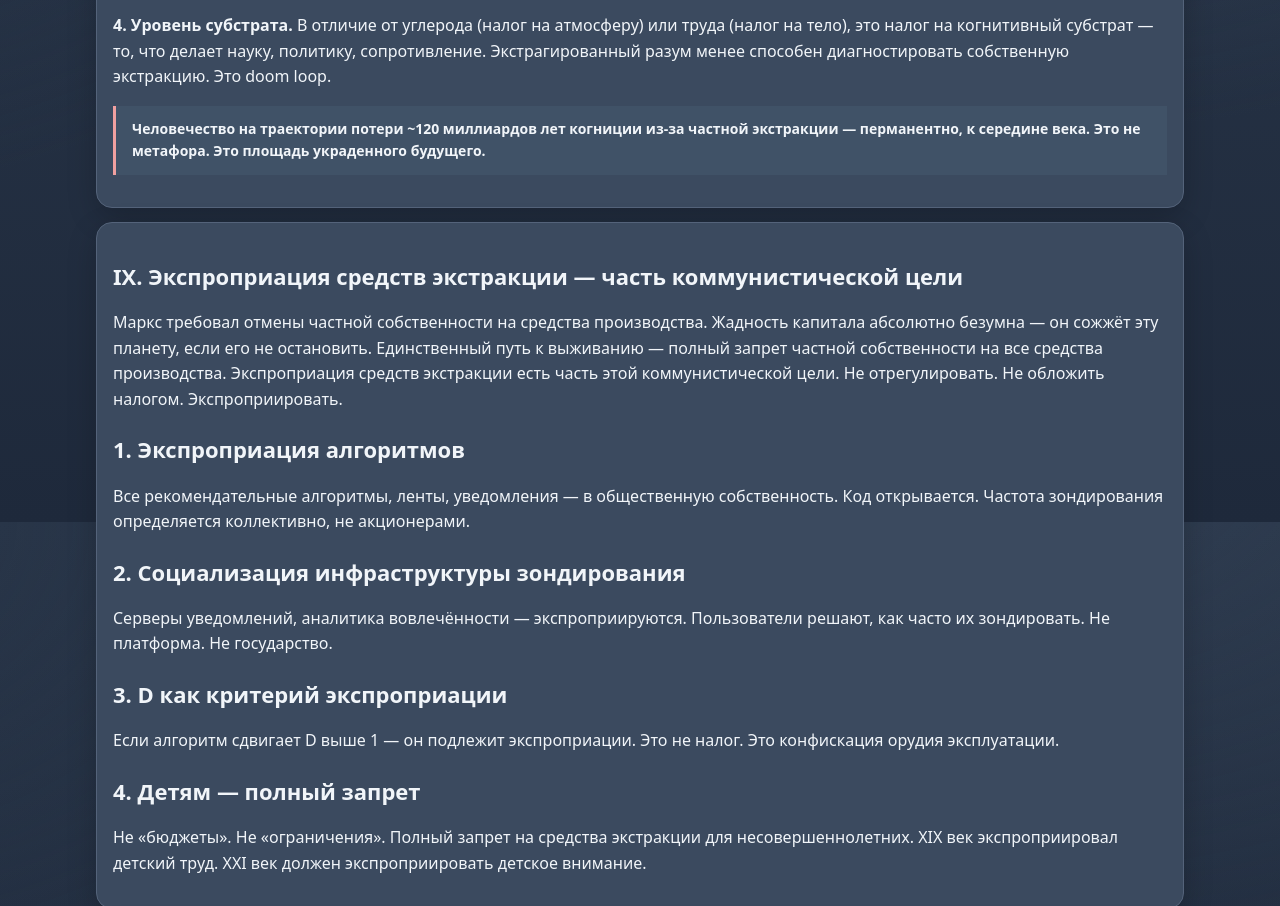
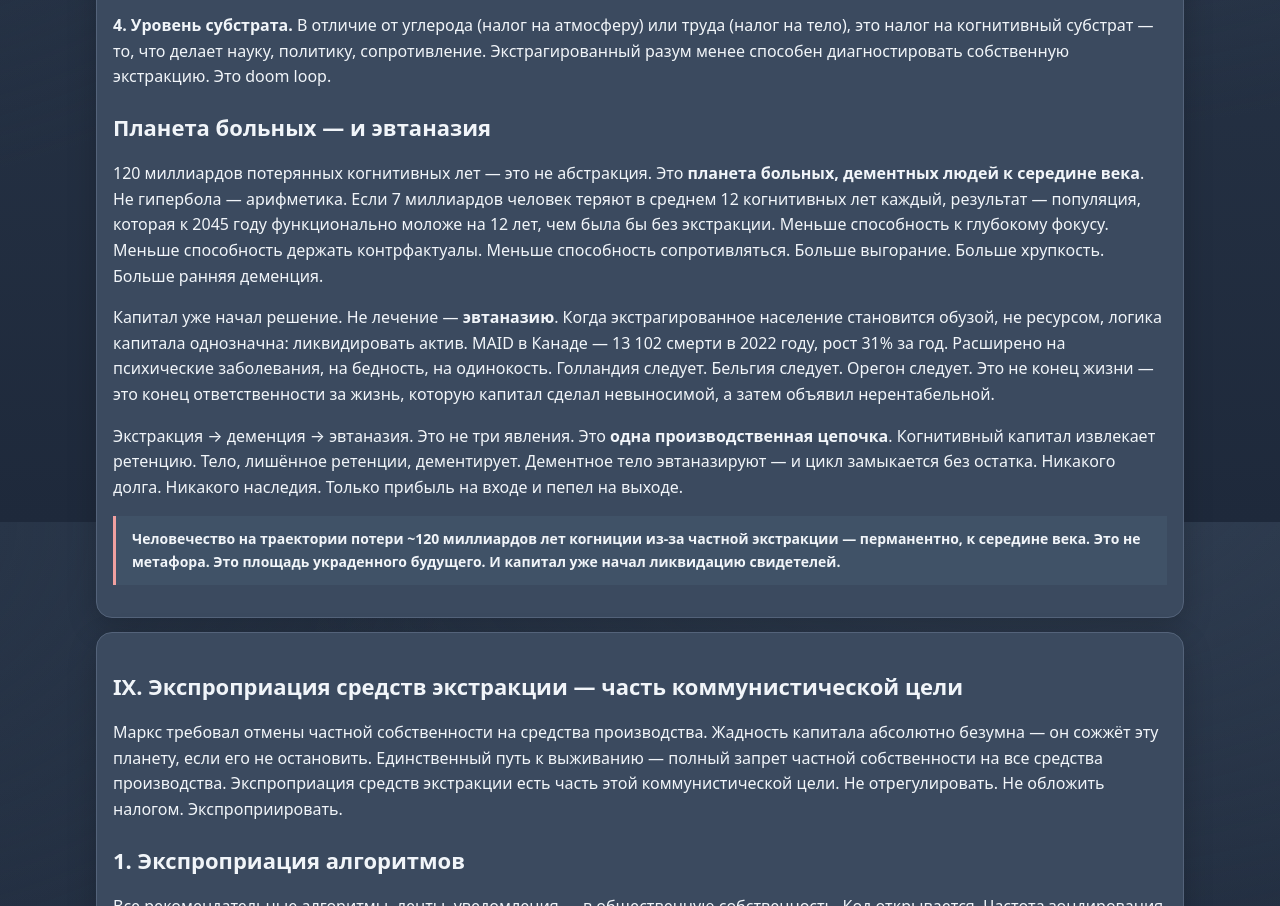
Before and after one commit to dream-framework/communism, a plain HTML site: page ru/npa-manifesto.html in a window 1280 px wide. Shown: the part 5078-5984 px from the top of the page. Drawn offline with nearby package versions, Linux system fonts and the light colour scheme.

Commit message:
Add 'Planet of the Sick — and Euthanasia' closer to Devastator section
The 120B life-years number rendered as lived reality: a planet of sick,
demented people by mid-century. Capital's solution is already underway —
not treatment but euthanasia. MAID Canada 13,102 deaths (2022, +31% YoY),
expanded to mental illness, poverty, loneliness. Netherlands, Belgium,
Oregon follow. Extraction → dementia → euthanasia = one production chain.
Profit on the way in, ash on the way out.

Added to: site (RU+EN), full PDF, short PDF.
Updated blockquote: 'And capital has already begun liquidating the witnesses.'

```diff
--- a/ru/npa-manifesto.html
+++ b/ru/npa-manifesto.html
@@ -202,8 +202,13 @@
       <p><b>3. Межпоколенность.</b> Дети экстрагированных родителей наследуют режим как базовый уровень. Нет «естественной» контрольной группы. Кривая Эббингауза 1885 года становится историческим артефактом, не живым ориентиром. Пол каждого поколения — потолок предыдущего.</p>
       <p><b>4. Уровень субстрата.</b> В отличие от углерода (налог на атмосферу) или труда (налог на тело), это налог на когнитивный субстрат — то, что делает науку, политику, сопротивление. Экстрагированный разум менее способен диагностировать собственную экстракцию. Это doom loop.</p>
 
+      <h3 class="h2">Планета больных — и эвтаназия</h3>
+      <p>120 миллиардов потерянных когнитивных лет — это не абстракция. Это <b>планета больных, дементных людей к середине века</b>. Не гипербола — арифметика. Если 7 миллиардов человек теряют в среднем 12 когнитивных лет каждый, результат — популяция, которая к 2045 году функционально моложе на 12 лет, чем была бы без экстракции. Меньше способность к глубокому фокусу. Меньше способность держать контрфактуалы. Меньше способность сопротивляться. Больше выгорание. Больше хрупкость. Больше ранняя деменция.</p>
+      <p>Капитал уже начал решение. Не лечение — <b>эвтаназию</b>. Когда экстрагированное население становится обузой, не ресурсом, логика капитала однозначна: ликвидировать актив. MAID в Канаде — 13 102 смерти в 2022 году, рост 31% за год. Расширено на психические заболевания, на бедность, на одинокость. Голландия следует. Бельгия следует. Орегон следует. Это не конец жизни — это конец ответственности за жизнь, которую капитал сделал невыносимой, а затем объявил нерентабельной.</p>
+      <p>Экстракция → деменция → эвтаназия. Это не три явления. Это <b>одна производственная цепочка</b>. Когнитивный капитал извлекает ретенцию. Тело, лишённое ретенции, дементирует. Дементное тело эвтаназируют — и цикл замыкается без остатка. Никакого долга. Никакого наследия. Только прибыль на входе и пепел на выходе.</p>
+
       <blockquote style="border-left:3px solid var(--bad); margin:16px 0; padding:12px 16px; font-size:14px; font-weight:800;">
-        Человечество на траектории потери ~120 миллиардов лет когниции из-за частной экстракции — перманентно, к середине века. Это не метафора. Это площадь украденного будущего.
+        Человечество на траектории потери ~120 миллиардов лет когниции из-за частной экстракции — перманентно, к середине века. Это не метафора. Это площадь украденного будущего. И капитал уже начал ликвидацию свидетелей.
       </blockquote>
     </div>
   </section>
```
Also changed, not shown: en/npa-manifesto.html (+6 -1 lines), 2 other files.
